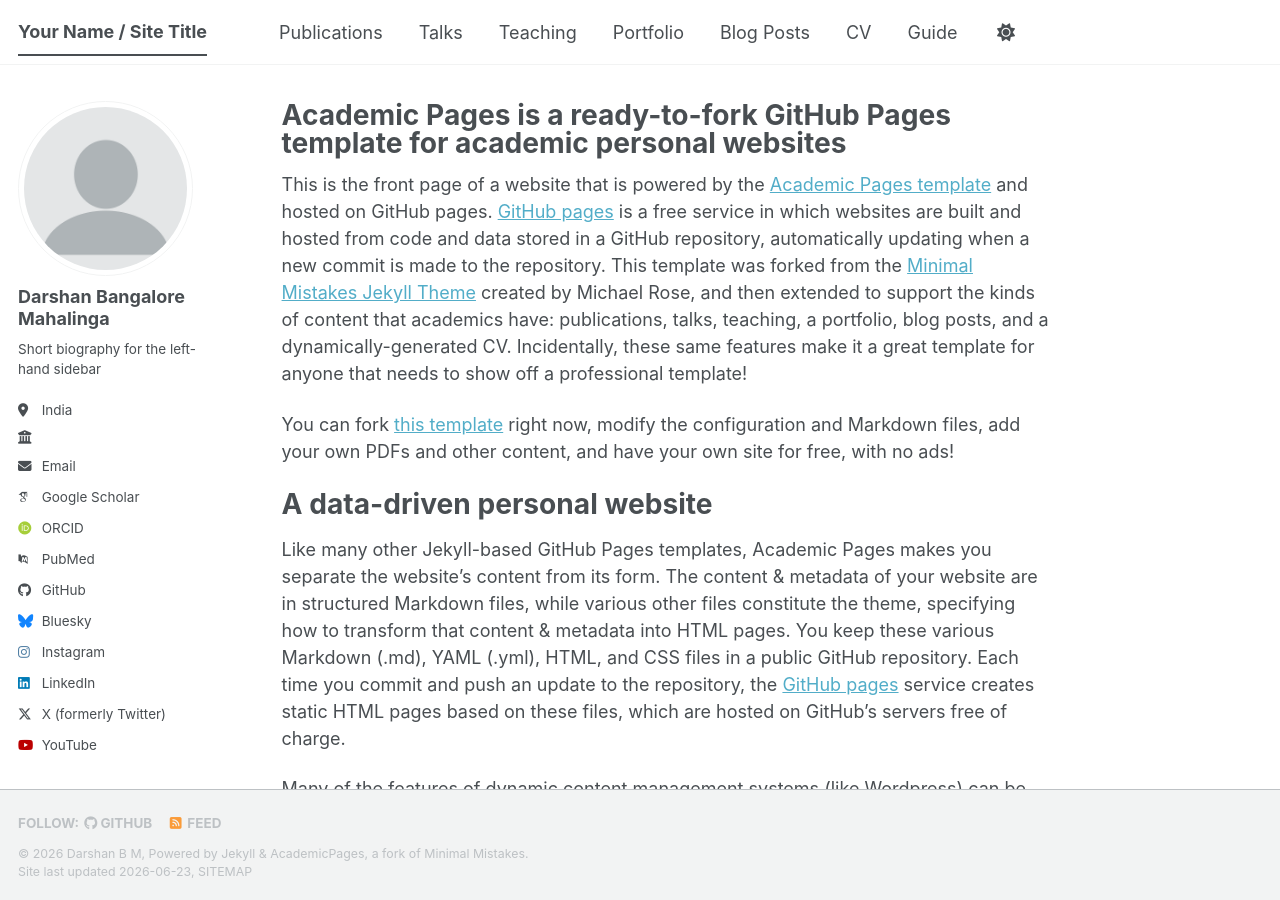
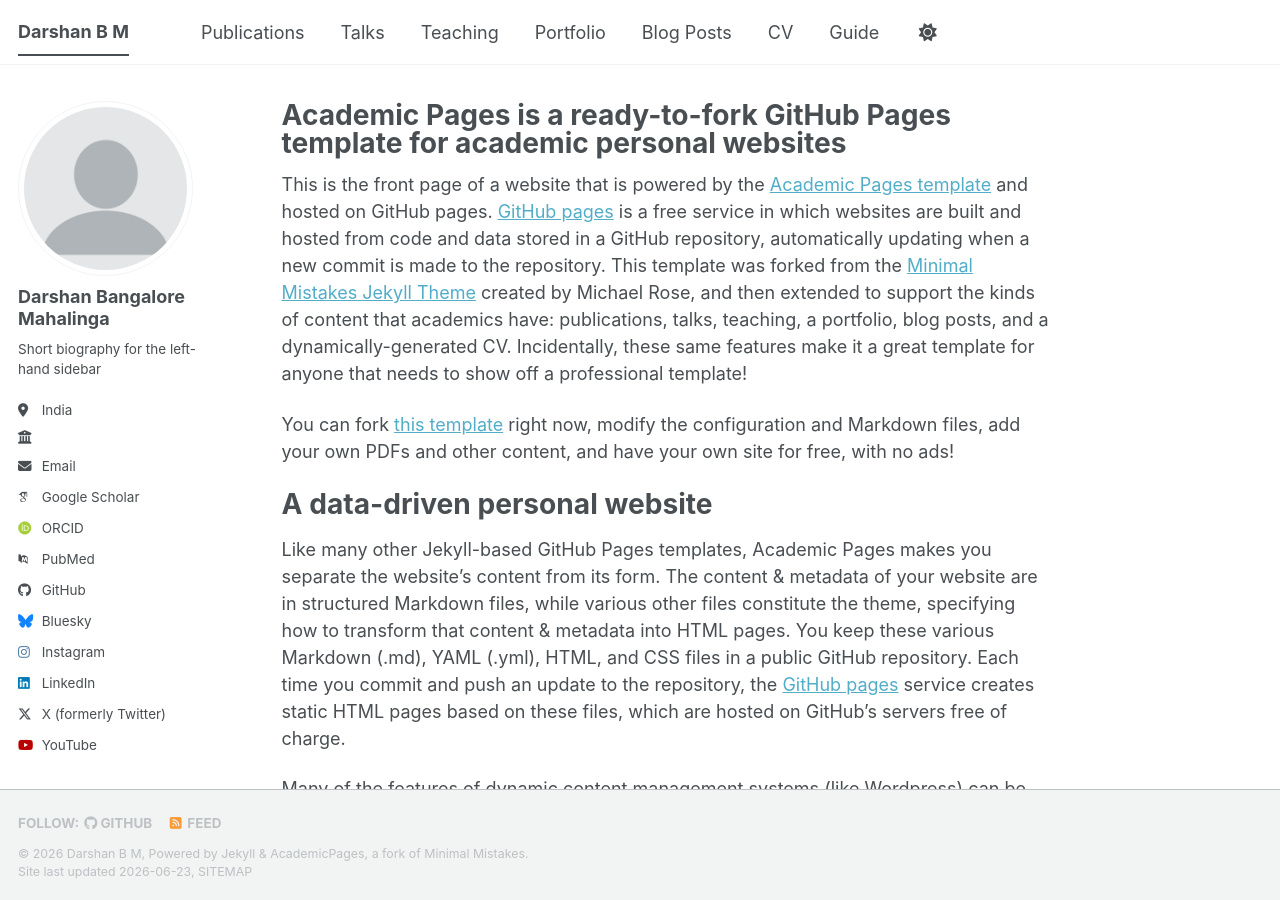
Before and after one commit to drdarshanbm/darshanbm.github.io, a Jekyll site: the page built from _pages/about.md, in a window 1280 px wide and 900 px high. Built offline with Jekyll 4.4.1, drawn with Linux system fonts in a browser that asks for light colours; some web fonts are replaced; a script that is not in the unit is left out.

Commit message:
Update _config.yml

```diff
--- a/_config.yml
+++ b/_config.yml
@@ -9,7 +9,7 @@
 # Basic Site Settings
 locale                   : "en-US"
 site_theme               : "default" # The available themes options are "default", "air", "sunrise", "mint", "dirt" and "contrast"
-title                    : "Your Name / Site Title"
+title                    : "Darshan B M"
 title_separator          : "-"
 name                     : &name "Darshan B M"
 description              : &description "Your Name's academic portfolio"   # Update this with a general description of your site, this is the default if not overridden by a page
```
